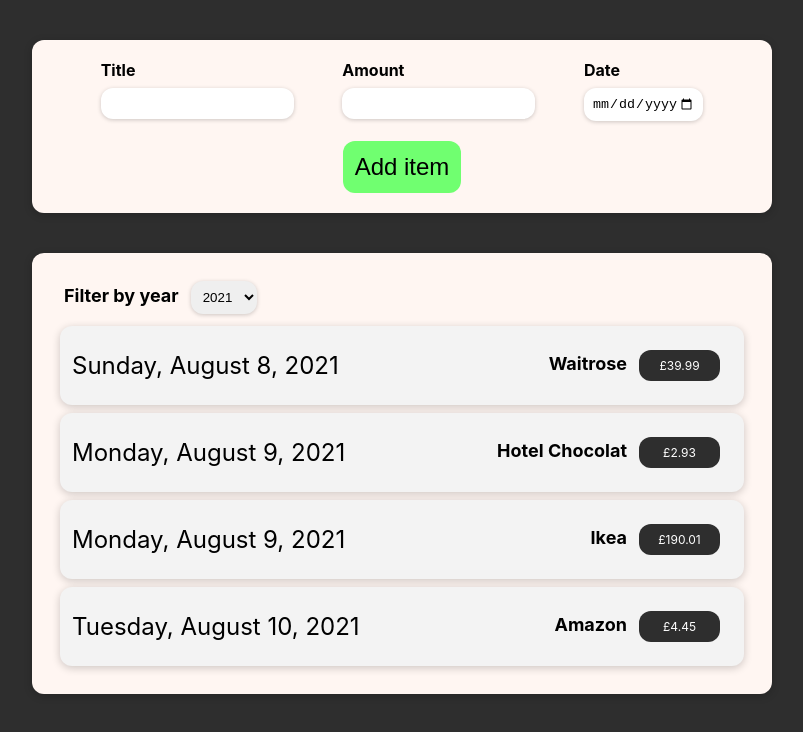
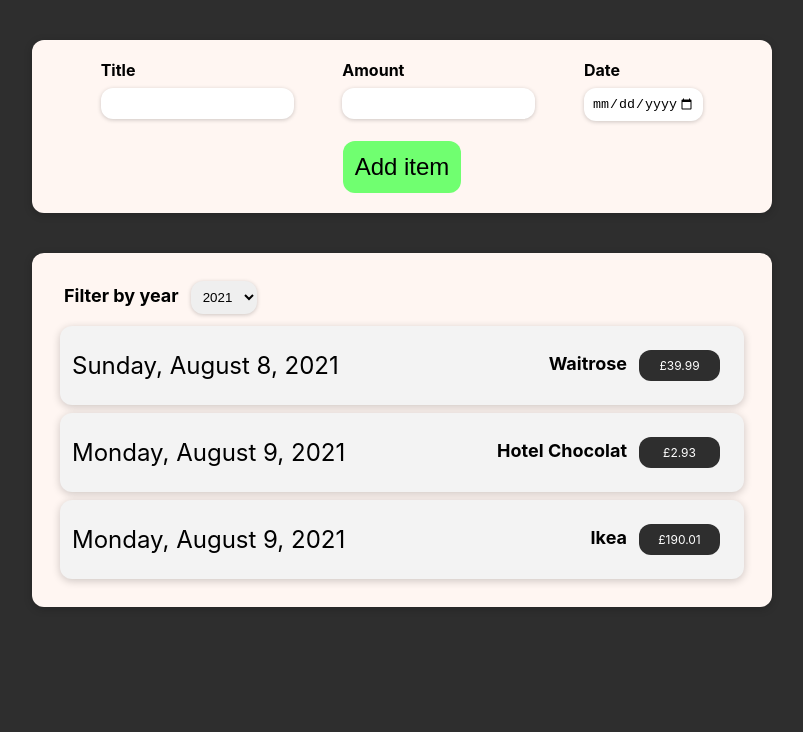
Before and after one commit to patchinator/wallet-watcher, a React (Create React App) app: page / in a window 1280 px wide. Shown: the top 732 px of the page, without its empty margins (238-1041 px from the left). Built offline with nearby package versions, Linux system fonts and the light colour scheme; the HTML template or start-up script is replaced by a standard one.

Commit message:
added filter by year

```diff
--- a/src/App.js
+++ b/src/App.js
@@ -5,24 +5,28 @@
 
 const DUMMY_EXPENSES = [
   {
+    id: 'e1',
     title: "Waitrose",
     amount: 39.99,
     date: new Date(2021, 7, 8),
   },
   {
+    id: 'e2',
     title: "Hotel Chocolat",
     amount: 2.93,
     date: new Date(2021, 7, 9),
   },
   {
+    id: 'e3',
     title: "Ikea",
     amount: 190.01,
     date: new Date(2021, 7, 9),
   },
   {
+    id: 'e4',
     title: "Amazon",
     amount: 4.45,
-    date: new Date(2021, 7, 10),
+    date: new Date(2020, 7, 10),
   },
 ];
 
--- a/src/components/wallets/Wallets.js
+++ b/src/components/wallets/Wallets.js
@@ -10,6 +10,10 @@
     setFilterYear(selectedYear);
   };
 
+  const filteredWallets = props.newItem.filter(walletItem => {
+    return walletItem.date.getFullYear().toString() === filterYear;
+  });
+
   return (
     <div>
       <Card className={"wallets"}>
@@ -17,12 +21,13 @@
           selected={filterYear}
           onFilterChange={filterChangeHandler}
         />
-        {props.newItem.map((wallet) => (
-        <WalletItem
-          title={wallet.title}
-          date={wallet.date}
-          amount={wallet.amount}
-        />
+        {filteredWallets.map((wallet) => (
+          <WalletItem
+            key={wallet.id}
+            title={wallet.title}
+            date={wallet.date}
+            amount={wallet.amount}
+          />
         ))}
       </Card>
     </div>
```
